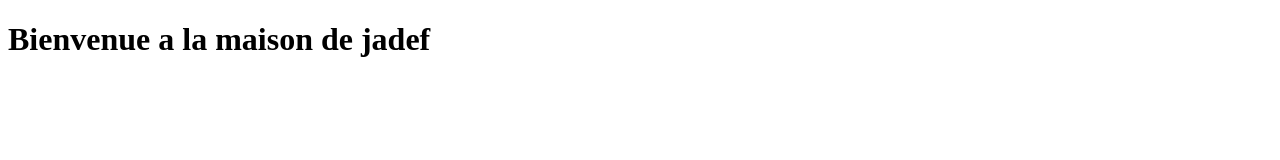
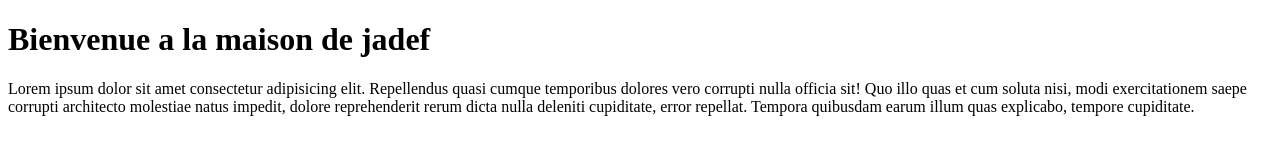
Before and after one commit to vanessapenda/Exam, a plain HTML site: page index.html in a window 1280 px wide. Drawn offline with Linux system fonts and the light colour scheme.

Commit message:
ajout de couleur sur le titre et un paragraphe

```diff
--- /dev/null
+++ b/css/style.css
@@ -0,0 +1,3 @@
+h1{
+    color: red;
+}
--- a/index.html
+++ b/index.html
@@ -1,11 +1,19 @@
 <!DOCTYPE html>
 <html lang="en">
-<head>
-    <meta charset="UTF-8">
-    <meta name="viewport" content="width=device-width, initial-scale=1.0">
+  <head>
+    <meta charset="UTF-8" />
+    <meta name="viewport" content="width=device-width, initial-scale=1.0" />
     <title>Document</title>
-</head>
-<body>
+  </head>
+  <body>
     <h1>Bienvenue a la maison de jadef</h1>
-</body>
+    <p>
+      Lorem ipsum dolor sit amet consectetur adipisicing elit. Repellendus quasi
+      cumque temporibus dolores vero corrupti nulla officia sit! Quo illo quas
+      et cum soluta nisi, modi exercitationem saepe corrupti architecto
+      molestiae natus impedit, dolore reprehenderit rerum dicta nulla deleniti
+      cupiditate, error repellat. Tempora quibusdam earum illum quas explicabo,
+      tempore cupiditate.
+    </p>
+  </body>
 </html>
```
